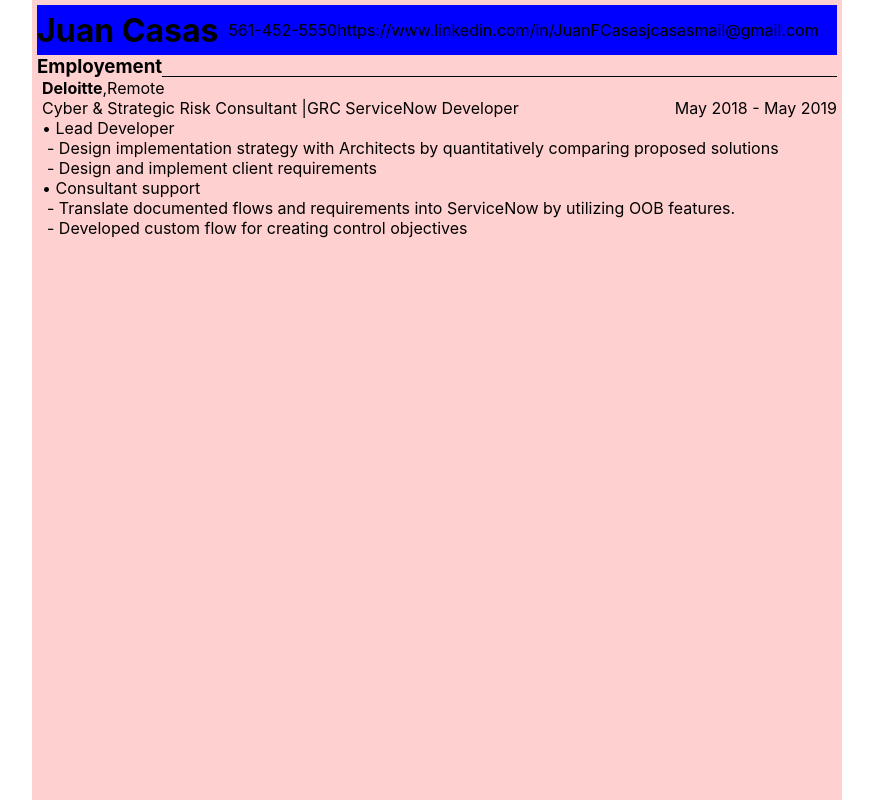
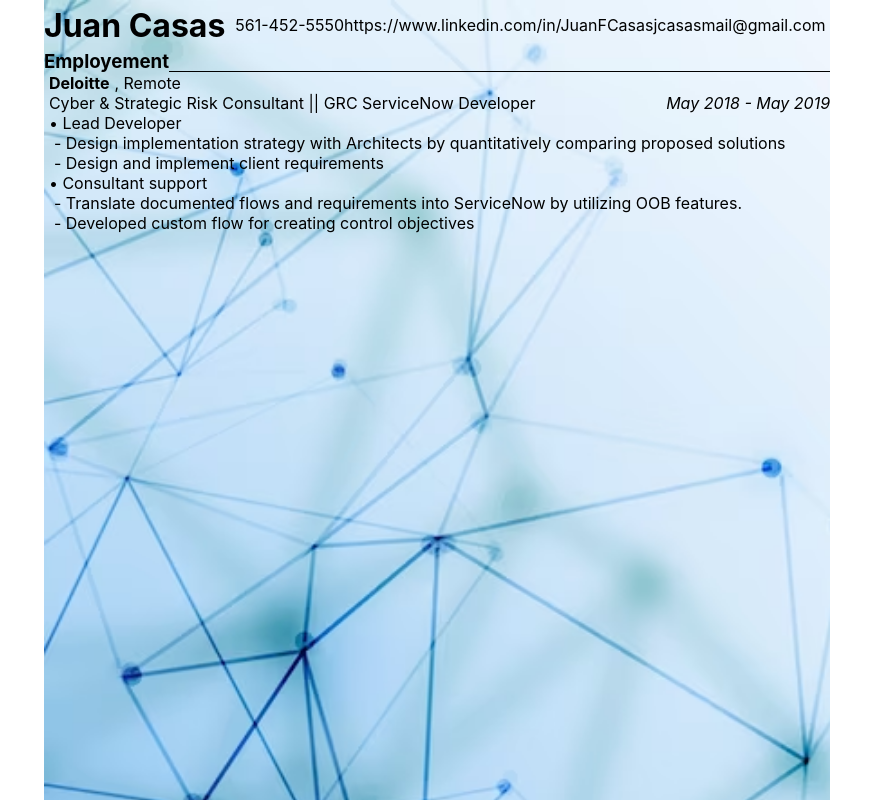
Before and after one commit to casas1010/resume-builder, a React (Create React App) app: page / in a window 1280 px wide. Shown: the top 800 px of the page, without its empty margins (203-1076 px from the left). Built offline with nearby package versions, Linux system fonts and the light colour scheme.

Commit message:
background working

```diff
--- a/src/App.css
+++ b/src/App.css
@@ -4,12 +4,16 @@
   margin: 0;
 }
 
+
 #resume-content {
-  width: 800px;
-  min-height: 842px;
+  box-sizing: border-box;
+
+  width: 208mm;
+  height: 295mm;
   margin: 0 auto;
-  background-color: rgba(255, 0, 0, 0.185);
-  padding:5px
+
+
+
 }
 
 
--- a/src/App.js
+++ b/src/App.js
@@ -4,13 +4,16 @@ import logo from './logo.svg';
 import './App.css';
 import data from './data.json';
 import html2pdf from 'html2pdf.js';
-import UserInfo from './components/user-info/User-info';
-import UserEmployement from './components/user-employement/User-employement';
+import UserInfo from './sections/user-info/User-info';
+import UserEmployement from './sections/user-employement/User-employement';
+import bgImage from './backgrounds/img.png';
 
 function App() {
 
   const exportPDF = () => {
-    const element = document.getElementById('resumeContent');
+    console.log('exportPDF()')
+    try {
+      const element = document.getElementById('resume-content');
       const opt = {
         margin: 1,
         filename: 'resume.pdf',
@@ -19,10 +22,16 @@ function App() {
         jsPDF: { unit: 'mm', format: 'a4', orientation: 'portrait' }
       };
       html2pdf().from(element).set(opt).save();
+    } catch (e) {
+      console.log(e);
+    }
+
   };
   return (
-    <div>
-      <div id="resume-content">
+    <div >
+        <div id="resume-content"
+        style={{ backgroundImage: `url(${bgImage})`, backgroundSize: 'cover', backgroundRepeat: 'no-repeat' }}
+        >
 
           <UserInfo user_information={data.user_information}></UserInfo>
 
@@ -32,7 +41,6 @@ function App() {
           <UserEmployement employement={data.employement}></UserEmployement>
 
 
-
         </div>
       <button onClick={exportPDF}>Export as PDF</button>
     </div>
--- a/src/data.json
+++ b/src/data.json
@@ -12,7 +12,7 @@
             "positions": [
                 {
                     "date": "May 2018 - May 2019",
-                    "title": "Cyber & Strategic Risk Consultant |GRC ServiceNow Developer",
+                    "title": "Cyber & Strategic Risk Consultant || GRC ServiceNow Developer",
                     "projects": [
                         {
                             "role": "Lead Developer",
--- a/src/components/user-employement/User-employement.css
+++ b/src/sections/user-employement/User-employement.css
@@ -12,7 +12,10 @@
     margin: 0;
   }
 
-
+  .company-title-location p {
+    margin: 0; /* ensure no default margins push things out of place */
+    padding-left: 5px; /* some spacing between the items */
+}
 
   .company-positions{
     display: flex;
--- a/src/components/user-employement/User-employement.js
+++ b/src/sections/user-employement/User-employement.js
@@ -2,6 +2,16 @@
 import './User-employement.css';
 
 function UserEmployement({ employement }) {
+
+
+    const _buildCompanyTitleLocation = (job) => {
+        return (
+            <div className='company-title-location'>
+                <h4>{job.company_name}</h4>
+                <p>{`,    ${job.location}`}</p>
+                </div>
+        );
+    }
 
 
     const _buildProjectRoleClient = (project) => {
@@ -36,15 +46,13 @@ function UserEmployement({ employement }) {
 
                 <div className='employment-block' key={index}>
 
-                    <div className='company-title-location'>
-                        <h4>{job.company_name}</h4>, <p>{job.location}</p>
-                    </div>
+                    {_buildCompanyTitleLocation(job)}
 
                     {job.positions.map((position, index2) => (
                         <>
                             <div className='company-position' key={index2}>
                                 <p>{position.title}</p>
-                                <p>{position.date}</p>
+                                <p style={{ fontStyle: 'italic' }}>{position.date}</p>
                             </div>
                             <div className='company-projects'>
                                 {position.projects.map((project, index3) => (
@@ -56,8 +64,6 @@ function UserEmployement({ employement }) {
 
                                     </div>
                                 ))}
-
-
                             </div>
                         </>
                     ))}
--- a/src/components/user-info/User-info.css
+++ b/src/sections/user-info/User-info.css
@@ -2,7 +2,7 @@
     display: flex;
     justify-content: space-between;
     align-items: center;
-    background-color: blue;
+    /* background-color: blue; */
     height: 50px;
   }
 
```
Also changed, not shown: src/backgrounds/img.png (added), src/sections/user-info/User-info.js (renamed from src/components/user-info/User-info.js). Lines whose indentation alone changed are shown as unchanged.
